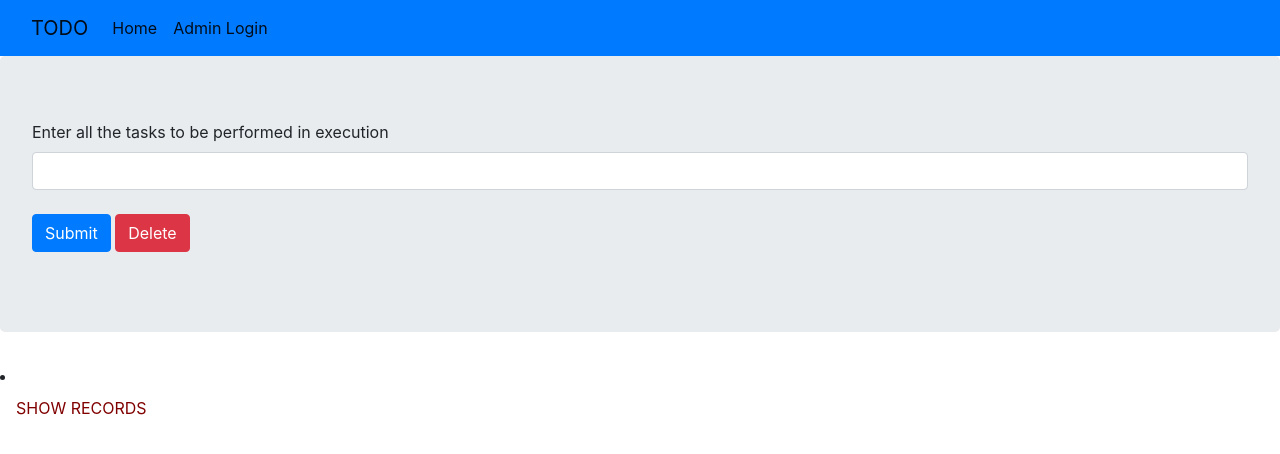
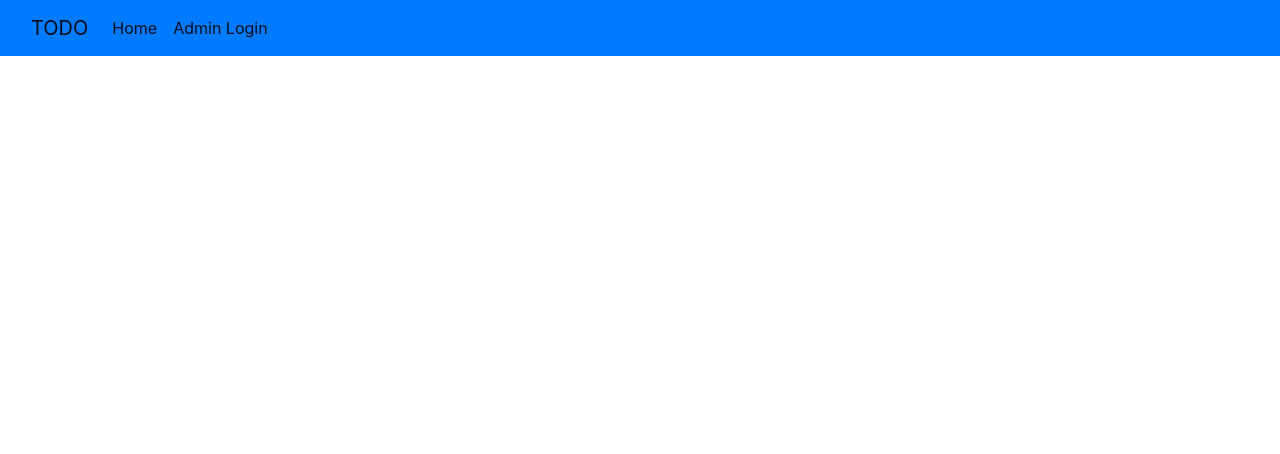
Before and after one commit to pjgit2/pgm, a Flask app: template templates/index.html in a window 1280 px wide. Shown: the top 454 px of the page. Run offline with Flask 3, Linux system fonts and the light colour scheme; the template is opened without the code that fills it, so the values that code supplies are empty; some libraries are stand-ins or nearby versions.

Commit message:
no need of this code will create a new table and add data on it

```diff
--- a/templates/index.html
+++ b/templates/index.html
@@ -33,30 +33,6 @@
 	</div>
   </nav>
 
-    <!--Jumbotron container is added here with to execute add and delete task -->
-    <div class="jumbotron">
-        <form class="form-group" action="/" method="post">
-            <label for="name">Enter all the tasks to be performed in execution</label>
-            <input type="text" name="name" class="form-control"><br>
-            <button class="btn btn-primary" type="submit" name="submit" value="add">Submit</button>
-            <button class="btn btn-danger" type="submit" name="submit" value="delete">Delete</button>
-        </form>
-    </div>
-<!--Navigation Link for reterviewing data from backend and to showcast records -->
-    <li class="nav-item active">
-        <a class="nav-link" style="margin-right: 400px; color:maroon" href="/show">SHOW RECORDS</a>
-    </li>
-
-<!--Created the container for displaying records using the loop -->
-
-    <div class="container-fluid">
-    {% for l in t %}
-        <ul class="list-group">
-            <li class="list-group-item">
-                {{l}}
-            </li>
-        </ul>
-    {% endfor %}
 
 
 </body>
```
